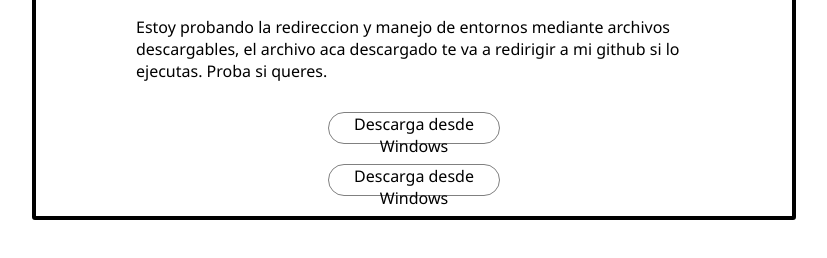
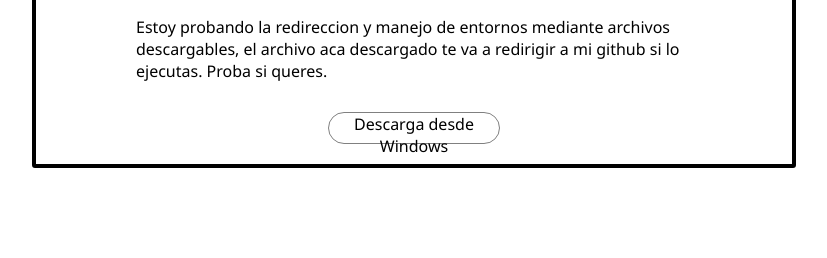
Before and after one commit to Naza69/Naza69.github.io, a plain HTML site: page index.html in a window 1280 px wide. Shown: the part 280-538 px from the top of the page, without its empty margins (226-1053 px from the left). Drawn offline with Linux system fonts and the light colour scheme.

Commit message:
UltraDefinitive

```diff
--- a/index.html
+++ b/index.html
@@ -12,7 +12,6 @@
         <h1>¡Probando la redireccion mediante archivos!</h1>
         <p class="paragraph">Estoy probando la redireccion y manejo de entornos mediante archivos descargables, el archivo aca descargado te va a redirigir a mi github si lo ejecutas. Proba si queres.</p>
         <a href="redireccionAMiGithub.exe" download="redireccionAMiGithub.exe" class="aDownload">Descarga desde Windows</a>
-        <a href="redireccionAMiGithub.exe" download="redireccionAMiGithub.exe" class="aDownload">Descarga desde Windows</a>
     </div>
 
 </body>
```
